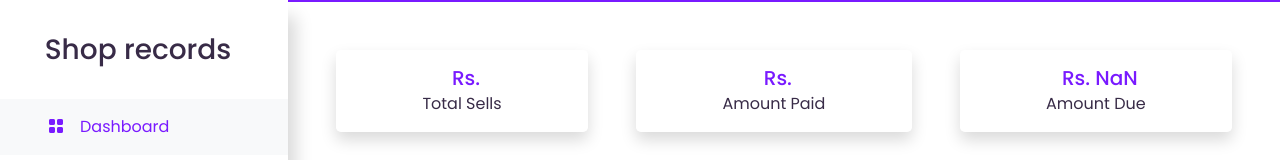
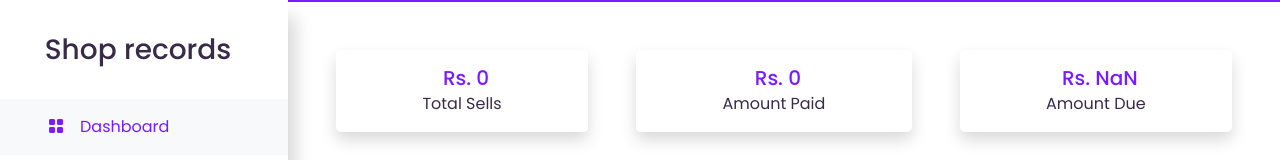
Before and after one commit to akyadavhere/shoprecords-v2, a React (Create React App) app: page /seller/dashboard in a window 1280 px wide. Shown: the top 160 px of the page. Built offline with nearby package versions, Linux system fonts and the light colour scheme; no server answers.

Commit message:
Changed base url to production url

```diff
--- a/src/api/base.js
+++ b/src/api/base.js
@@ -3,7 +3,7 @@ import axios from "axios";
 const token = window.localStorage.getItem("token")
 
 export default axios.create({
-   baseURL: "http://localhost:8000/api/",
+   baseURL: "http://djangopsql.herokuapp.com/api/",
    headers: {
       common: {
         ...token ? {"Authorization": `Bearer ${JSON.parse(token).access}`} : {}
--- a/src/components/seller/SellerDashboard.js
+++ b/src/components/seller/SellerDashboard.js
@@ -20,11 +20,11 @@ export default function SellerDashboard() {
       setAmoutOverviews([
          [
             "Total Sells",
-            dashboard.total,
+            dashboard.total ? dashboard.total : 0,
          ],
          [
             "Amount Paid",
-            dashboard.paid,
+            dashboard.paid ? dashboard.paid : 0,
          ],
          [
             "Amount Due",
```
